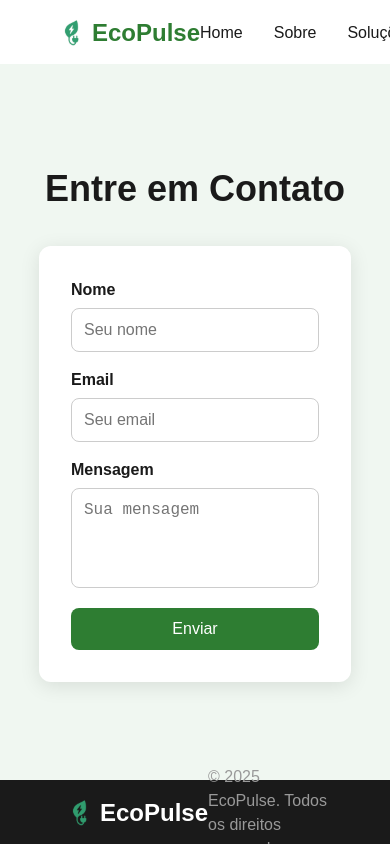
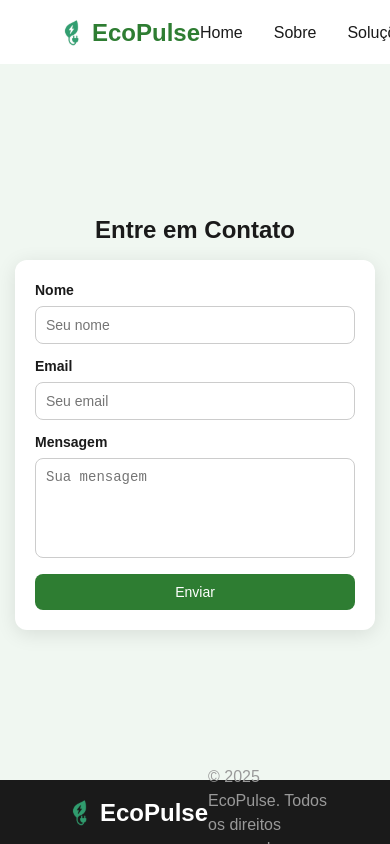
Before and after one commit to Balchaki/ecopulse, a Next.js app: page /contact in a window 390 px wide. Built offline with nearby package versions, Linux system fonts and the light colour scheme.

Commit message:
refactor: contact page media queries

```diff
--- a/src/app/contact/page.module.css
+++ b/src/app/contact/page.module.css
@@ -4,14 +4,18 @@
   display: flex;
   justify-content: center;
   align-items: center;
+  padding: 20px;
+  box-sizing: border-box;
 }
 
 .main {
-  display:flex;
+  display: flex;
   flex-direction: column;
   align-content: center;
   align-items: center;
   justify-content: center;
+  width: 100%;
+  max-width: 800px;
 }
 
 .title {
@@ -21,7 +25,7 @@
   font-size: 36px;
   font-style: normal;
   font-weight: 700;
-  line-height: 54px;
+  line-height: 1.5;
   margin-bottom: 30px;
 }
 
@@ -31,7 +35,8 @@
   border-radius: 12px;
   background: #FFF;
   box-shadow: 0 4px 20px 0 rgba(0, 0, 0, 0.10);
-  padding: 32px 32px;
+  padding: 32px;
+  box-sizing: border-box;
 }
 
 .input,
@@ -43,6 +48,7 @@
   border: 1px solid #ccc;
   border-radius: 8px;
   margin-bottom: 16px;
+  box-sizing: border-box;
 }
 
 .textarea {
@@ -66,11 +72,58 @@
   background-color: #205823;
 }
 
-.form label{
+.form label {
   color: #1A1A1A;
   font-family: inherit;
   font-size: 16px;
   font-style: normal;
   font-weight: bold;
   line-height: 24px;
+  display: block;
 }
+
+@media (max-width: 768px) {
+  .form {
+    width: 90%;
+    padding: 24px;
+  }
+
+  .title {
+    font-size: 30px;
+    margin-bottom: 20px;
+  }
+}
+
+@media (max-width: 480px) {
+  .page {
+    padding: 15px;
+  }
+
+  .form {
+    width: 100%;
+    padding: 20px;
+  }
+
+  .title {
+    font-size: 24px;
+    line-height: 1.3;
+    margin-bottom: 15px;
+  }
+
+  .input,
+  .textarea {
+    padding: 10px;
+    font-size: 14px;
+    margin-bottom: 12px;
+  }
+
+  .form label {
+    font-size: 14px;
+    line-height: 20px;
+  }
+
+  .button {
+    padding: 10px;
+    font-size: 14px;
+  }
+}
```
